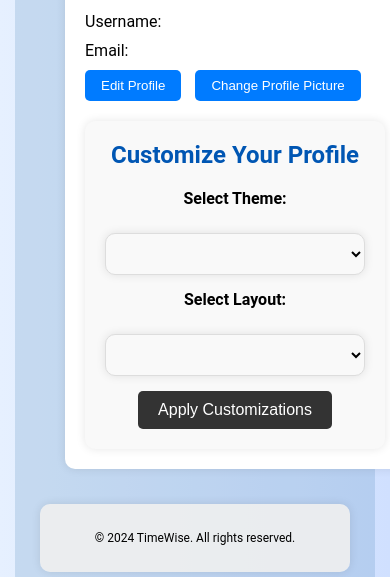
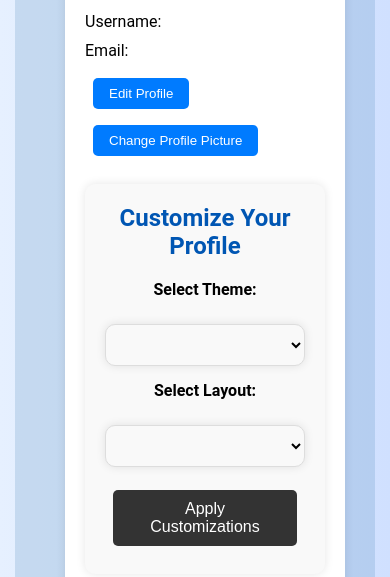
Before and after one commit to ClemenceKyende/PLP-Final-Project, a website: page views/profile.html in a window 390 px wide. Shown: the part 476-1053 px from the top of the page. Drawn offline with Linux system fonts and the light colour scheme; no server answers.

Commit message:
Initial commit

```diff
--- a/public/styles.css
+++ b/public/styles.css
@@ -659,11 +659,12 @@ footer {
   .profile-container {
     padding: 20px;
     min-width: 80%;
-    width: 100%;
+    width: 80%;
   }
 
   button {
     padding: 8px 16px;
+    margin: 8px
   }
 
   footer {
```
